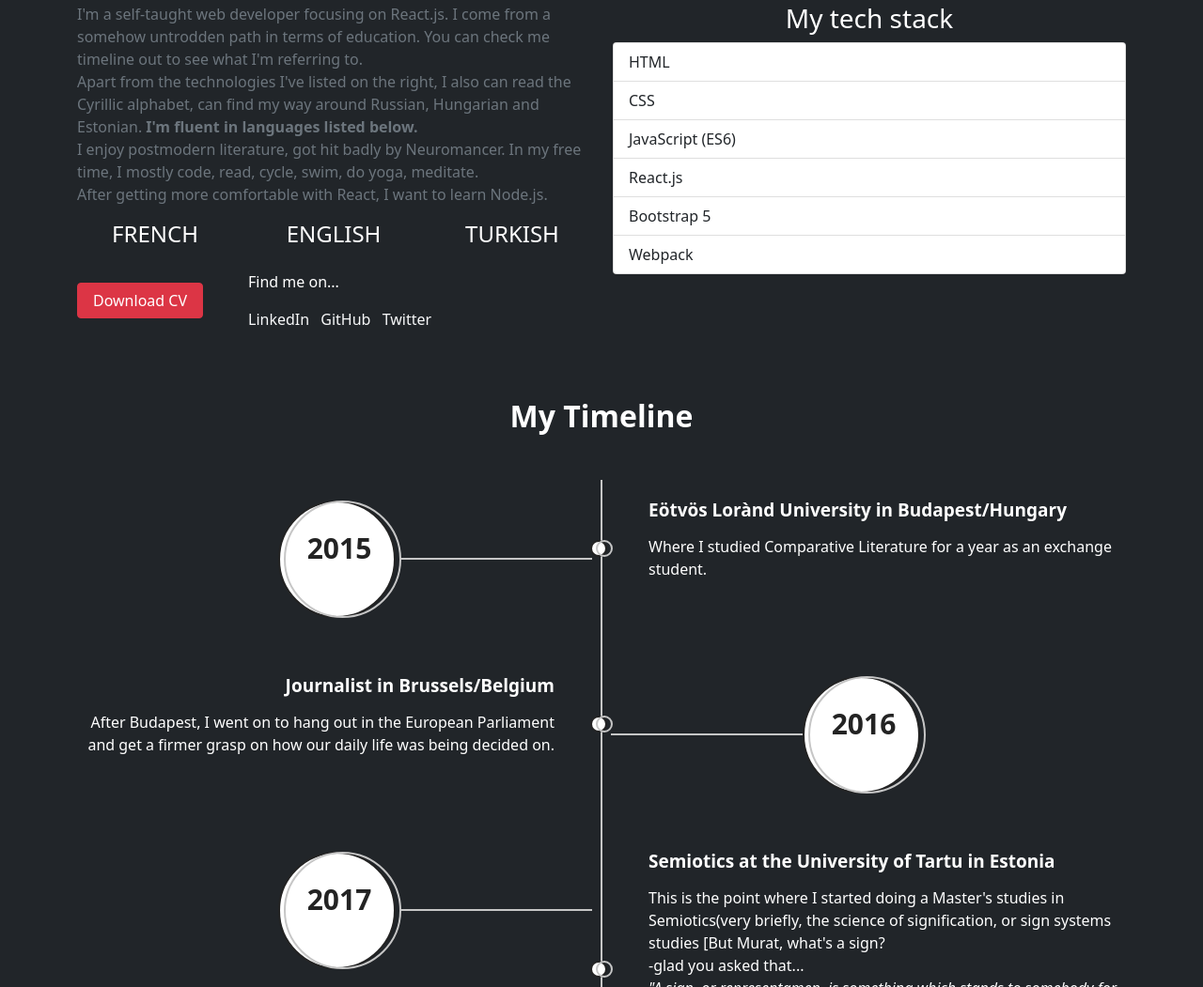
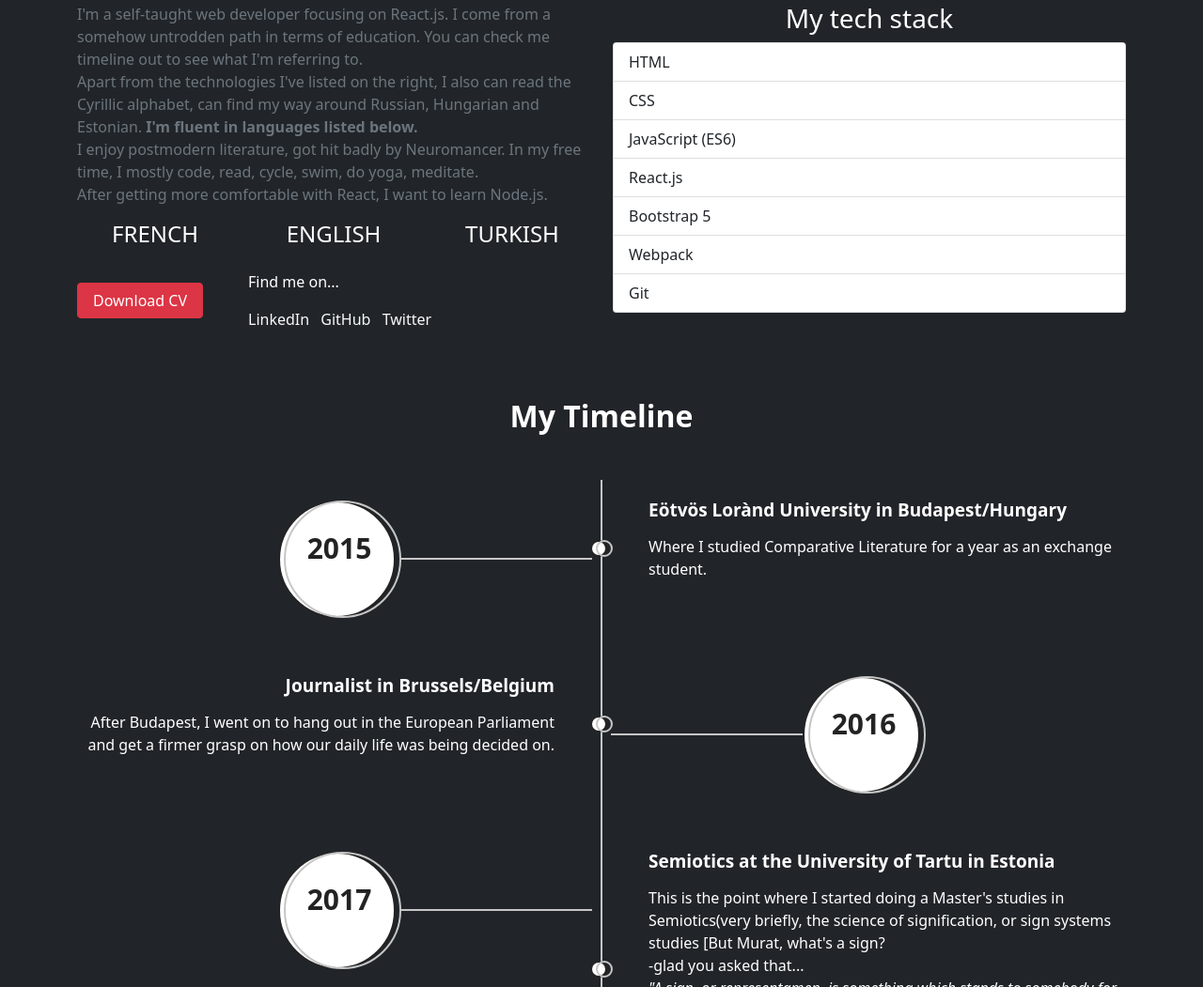
Before and after one commit to muratcan-yuksel/portfolio-1, a website: page index.html in a window 1280 px wide. Shown: the part 1071-2122 px from the top of the page at 94% size. Drawn offline with nearby package versions, Linux system fonts and the light colour scheme.

Commit message:
added git in stacks

```diff
--- a/index.html
+++ b/index.html
@@ -142,6 +142,8 @@
             <li class="list-group-item">React.js</li>
             <li class="list-group-item">Bootstrap 5</li>
             <li class="list-group-item">Webpack</li>
+            <li class="list-group-item">Git</li>
+
 
           </ul>
         </div>
```
